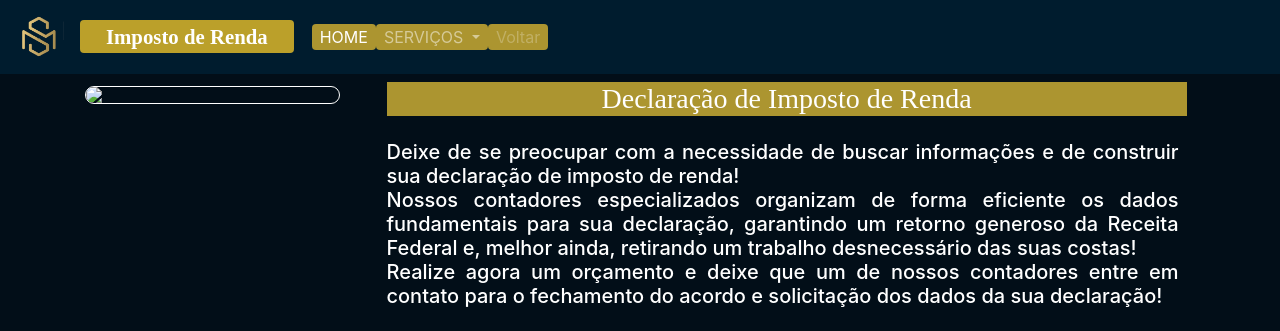
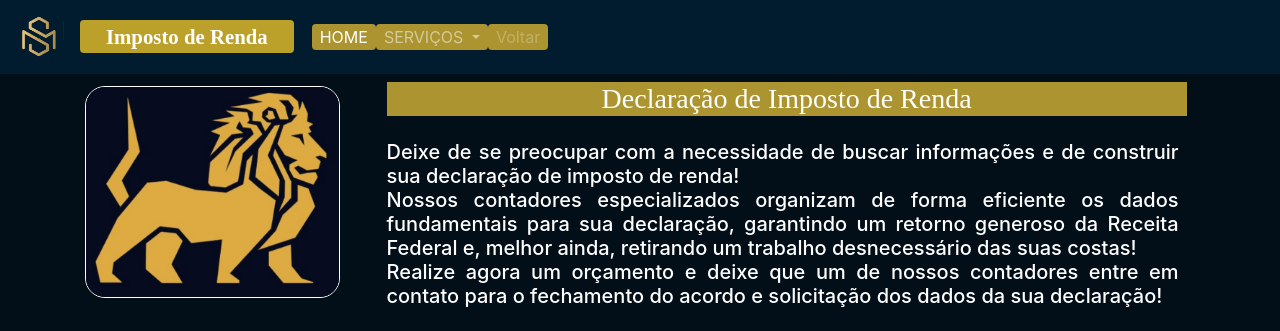
Before and after one commit to MarcosStingher/m-scontabilidade, a plain HTML site: page servimposto.html in a window 1280 px wide. Shown: the top 331 px of the page. Drawn offline with nearby package versions, Linux system fonts and the light colour scheme; the site is published under a folder, as on GitHub Pages, so addresses that start at the root find nothing; grey boxes are pictures that could not be loaded.

Commit message:
V1 - 1.0

```diff
--- a/servimposto.html
+++ b/servimposto.html
@@ -42,7 +42,7 @@
     <div class="container container">
     <div class="row">
         <div class="col-lg-3 col-md-3 col-sm-3">
-          <img style="border-radius: 20px; border: 1px solid rgb(255, 255, 255);"src="/images/leao.png" class="img-fluid quadrado">
+          <img style="border-radius: 20px; border: 1px solid rgb(255, 255, 255);"src="./images/leao.png" class="img-fluid quadrado">
         </div>
         <div class="col-lg-9 col-md-9 col-sm-9">
           <h3 class="title2">Declaração de Imposto de Renda</h3>
```
